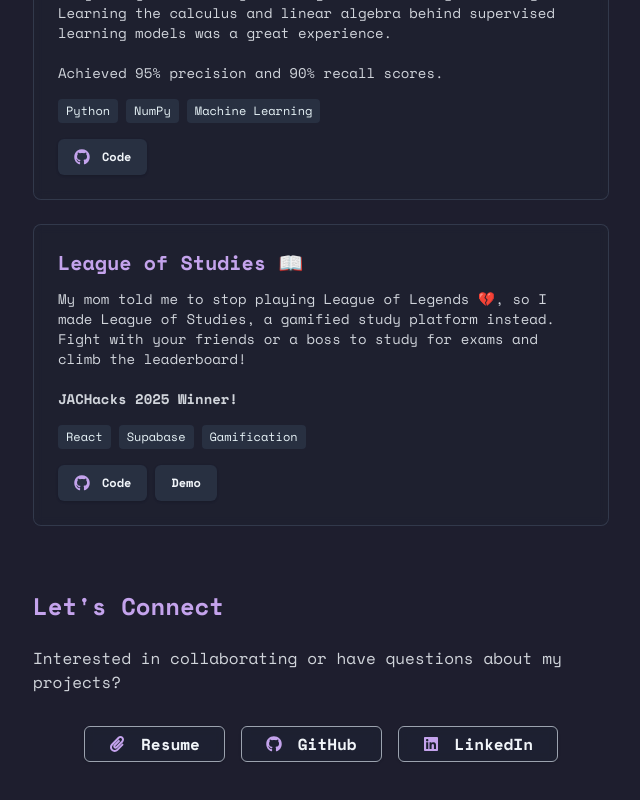
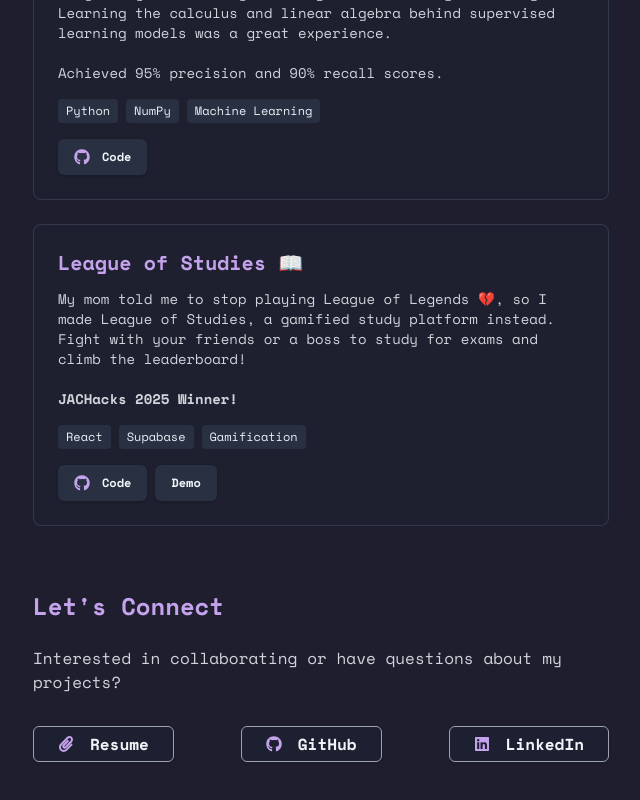
Before and after one commit to Blynkosaur/personal-portfolio-v2, a Next.js app: page /projects in a window 1280 px wide. Shown: the part 966-1766 px from the top of the page, without its empty margins (319-959 px from the left). Built offline with nearby package versions, Linux system fonts and the light colour scheme.

Commit message:
shift my projects

```diff
--- a/src/app/projects/page.js
+++ b/src/app/projects/page.js
@@ -65,7 +65,7 @@ export default function Projects() {
         </Button>
 
         <h1
-          className="text-4xl font-bold mb-6 text-left"
+          className="text-4xl font-bold mb-6 text-left cursor-pointer hover:translate-x-3 transition-transform duration-200"
           style={{
             fontWeight: "700",
             color: "#c4a3ec",
@@ -332,7 +332,7 @@ export default function Projects() {
         <p className="text-gray-300 mb-8">
           Interested in collaborating or have questions about my projects?
         </p>
-        <div className="flex gap-4 justify-center flex-wrap">
+        <div className="flex gap-4 justify-between flex-wrap">
           <Button
             className="cursor-target bg-slate-800/30 text-slate-100 hover:bg-slate-700/50 hover:border-slate-300 hover:text-slate-600 transition-all duration-200 backdrop-blur-sm px-6 py-3 text-base"
             asChild
```
